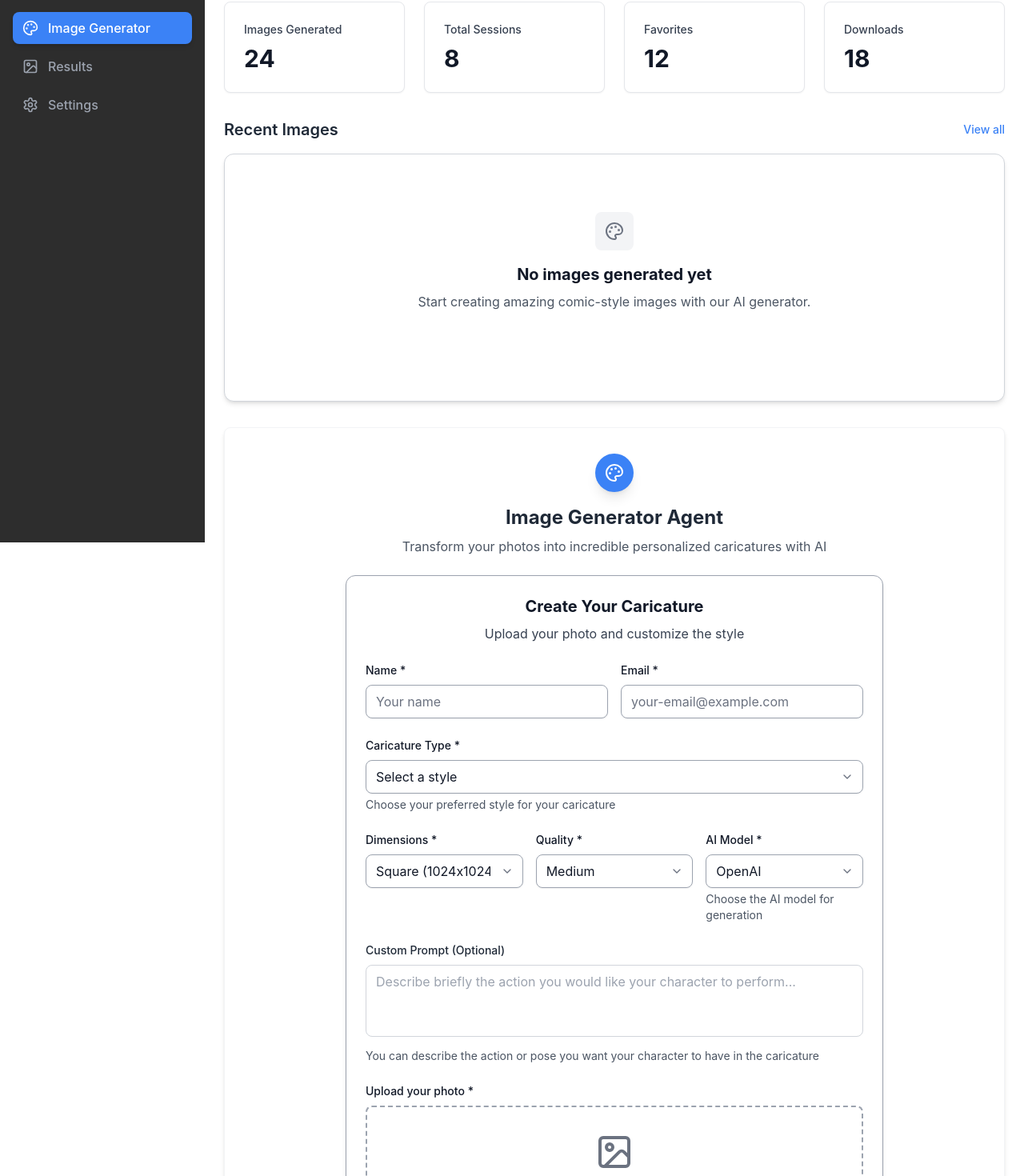
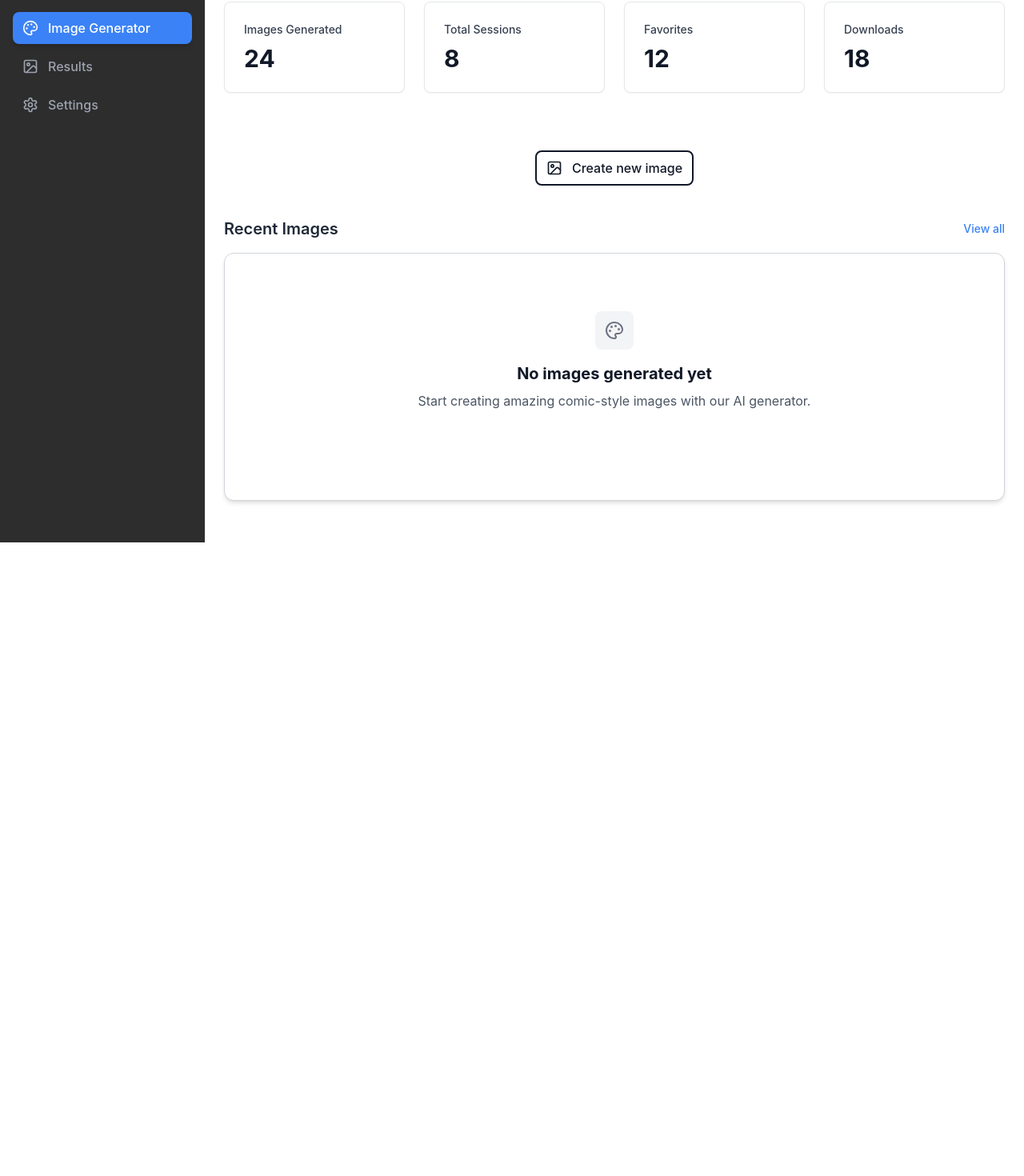
Before and after one commit to comwrap-it/comics-mate, a React (Vite) app: page / in a window 1280 px wide. Shown: the part 122-1592 px from the top of the page at 80% size. After the commit the page ends 804 px from the top, so only its background shows below. Built offline with nearby package versions, Linux system fonts and the light colour scheme.

Commit message:
first wip of refactor

```diff
--- a/src/App.tsx
+++ b/src/App.tsx
@@ -3,6 +3,7 @@ import { BrowserRouter as Router, Routes, Route } from 'react-router-dom';
 import { Sidebar } from './components/ui';
 import { Dashboard, Results, Settings } from './pages';
 import './App.css';
+import {NewImage} from "@/pages/NewImage.tsx";
 
 function App() {
   return (
@@ -12,18 +13,9 @@ function App() {
         <main className="ml-64 p-0 bg-white">
           <Routes>
             <Route path="/" element={<Dashboard />} />
+            <Route path="/new-image" element={<NewImage />} />
             <Route path="/results" element={<Results />} />
-            {/* Placeholder routes for sidebar navigation */}
-            <Route path="/projects" element={<div className="text-gray-900 text-center py-12"><h2 className="text-2xl font-semibold mb-4">Projects</h2><p className="text-gray-600">Coming Soon</p></div>} />
-            <Route path="/brand-guidelines" element={<div className="text-gray-900 text-center py-12"><h2 className="text-2xl font-semibold mb-4">Brand Guidelines</h2><p className="text-gray-600">Coming Soon</p></div>} />
-            <Route path="/design-strategy" element={<div className="text-gray-900 text-center py-12"><h2 className="text-2xl font-semibold mb-4">Design Strategy</h2><p className="text-gray-600">Coming Soon</p></div>} />
-            <Route path="/campaign-planner" element={<div className="text-gray-900 text-center py-12"><h2 className="text-2xl font-semibold mb-4">Campaign Planner</h2><p className="text-gray-600">Coming Soon</p></div>} />
-            <Route path="/jira-integration" element={<div className="text-gray-900 text-center py-12"><h2 className="text-2xl font-semibold mb-4">Jira Integration</h2><p className="text-gray-600">Coming Soon</p></div>} />
             <Route path="/settings" element={<Settings />} />
-            <Route path="/brief-analysis" element={<div className="text-gray-900 text-center py-12"><h2 className="text-2xl font-semibold mb-4">Brief Analysis Agent</h2><p className="text-gray-600">Coming Soon</p></div>} />
-            <Route path="/strategy-analysis" element={<div className="text-gray-900 text-center py-12"><h2 className="text-2xl font-semibold mb-4">Strategy Analysis Agent</h2><p className="text-gray-600">Coming Soon</p></div>} />
-            <Route path="/plan-creator" element={<div className="text-gray-900 text-center py-12"><h2 className="text-2xl font-semibold mb-4">Plan Creator Agent</h2><p className="text-gray-600">Coming Soon</p></div>} />
-            <Route path="/task-creator" element={<div className="text-gray-900 text-center py-12"><h2 className="text-2xl font-semibold mb-4">Task Creator Agent</h2><p className="text-gray-600">Coming Soon</p></div>} />
           </Routes>
         </main>
       </div>
--- a/src/components/GenerationForm.tsx
+++ b/src/components/GenerationForm.tsx
@@ -81,13 +81,10 @@ export const GenerationForm: React.FC = () => {
   };
 
   return (
-    <div className="max-w-2xl mx-auto">
+    <div className="max-w-5xl mx-auto">
       <Card className="bg-white border-gray-400 shadow-lg">
         <CardHeader className="text-center">
-          <CardTitle className="text-2xl text-gray-900 mb-2">
-            Create Your Caricature
-          </CardTitle>
-          <CardDescription className="text-gray-700">
+          <CardDescription className="text-gray-700 mb-10">
             Upload your photo and customize the style
           </CardDescription>
         </CardHeader>
@@ -242,7 +239,7 @@ export const GenerationForm: React.FC = () => {
             ) : (
               <>
                 <Sparkles className="w-5 h-5 mr-2" />
-                Generate Caricature
+                Generate
               </>
             )}
           </Button>
--- a/src/constants/config.ts
+++ b/src/constants/config.ts
@@ -60,6 +60,7 @@ export const QUALITY_OPTIONS: QualityConfig[] = [
 
 export const MODEL_OPTIONS = [
   { value: 'openai', label: 'OpenAI' },
+  { value: 'gemini', label: 'Gemini' },
   { value: 'firefly', label: 'Adobe Firefly' }
 ];
 
--- a/src/pages/Dashboard.tsx
+++ b/src/pages/Dashboard.tsx
@@ -1,7 +1,8 @@
 import React from 'react';
-import { Card, CardHeader, CardTitle, CardDescription } from '../components/ui/Card';
-import { GenerationForm } from '../components/GenerationForm';
-import { Palette } from 'lucide-react';
+import {Card, CardDescription, CardHeader, CardTitle} from '../components/ui/Card';
+import {ImageIcon, Palette} from 'lucide-react';
+import {Link} from 'react-router-dom';
+import clsx from 'clsx';
 
 export const Dashboard: React.FC = () => {
   // Mock statistics data
@@ -44,6 +45,20 @@ export const Dashboard: React.FC = () => {
         </div>
       </div>
 
+      {/* Create new Images */}
+      <div className="flex items-center justify-center content-center">
+        <Link
+            to="/new-image"
+            className={clsx(
+                'flex items-center space-x-3 px-3 py-2 rounded-lg transition-all duration-200',
+                'text-gray-900 hover:bg-[#374151] hover:text-white border-2 border-gray-900 mb-10 mt-10'
+            )}
+        >
+          <ImageIcon className="w-5 h-5" />
+          <span className="font-medium">Create new image</span>
+        </Link>
+      </div>
+
       {/* Recent Images */}
       <div className="mb-8">
         <div className="flex items-center justify-between mb-4">
@@ -65,24 +80,6 @@ export const Dashboard: React.FC = () => {
           </CardHeader>
         </Card>
       </div>
-
-      {/* Generation Section - Image Generator Agent */}
-      <div className="bg-white border border-gray-100 rounded-lg p-8 shadow-md">
-        <div className="text-center mb-6">
-          <div className="flex items-center justify-center mb-4">
-            <div className="bg-[#3b82f6] p-3 rounded-full shadow-lg">
-              <Palette className="w-6 h-6 text-white" />
-            </div>
-          </div>
-          <h2 className="text-2xl font-bold text-gray-800 mb-2">
-            Image Generator Agent
-          </h2>
-          <p className="text-gray-600">
-            Transform your photos into incredible personalized caricatures with AI
-          </p>
-        </div>
-        <GenerationForm />
-      </div>
     </div>
   );
 };
--- /dev/null
+++ b/src/pages/NewImage.tsx
@@ -0,0 +1,24 @@
+import React from 'react';
+import {GenerationForm} from '../components/GenerationForm';
+import {Palette} from 'lucide-react';
+
+export const NewImage: React.FC = () => {
+    return (
+        <div className="bg-white border border-gray-100 rounded-lg p-8 shadow-md">
+            <div className="text-center mb-6">
+                <div className="flex items-center justify-center mb-4">
+                    <div className="bg-[#3b82f6] p-3 rounded-full shadow-lg">
+                        <Palette className="w-6 h-6 text-white"/>
+                    </div>
+                </div>
+                <h2 className="text-2xl font-bold text-gray-800 mb-2">
+                    Image Generator Agent
+                </h2>
+                <p className="text-gray-600">
+                    Transform your photos into incredible personalized caricatures with AI
+                </p>
+            </div>
+            <GenerationForm/>
+        </div>
+    );
+};
```
Also changed, not shown: 2 other files (tests, documents, lock files or other folders).
